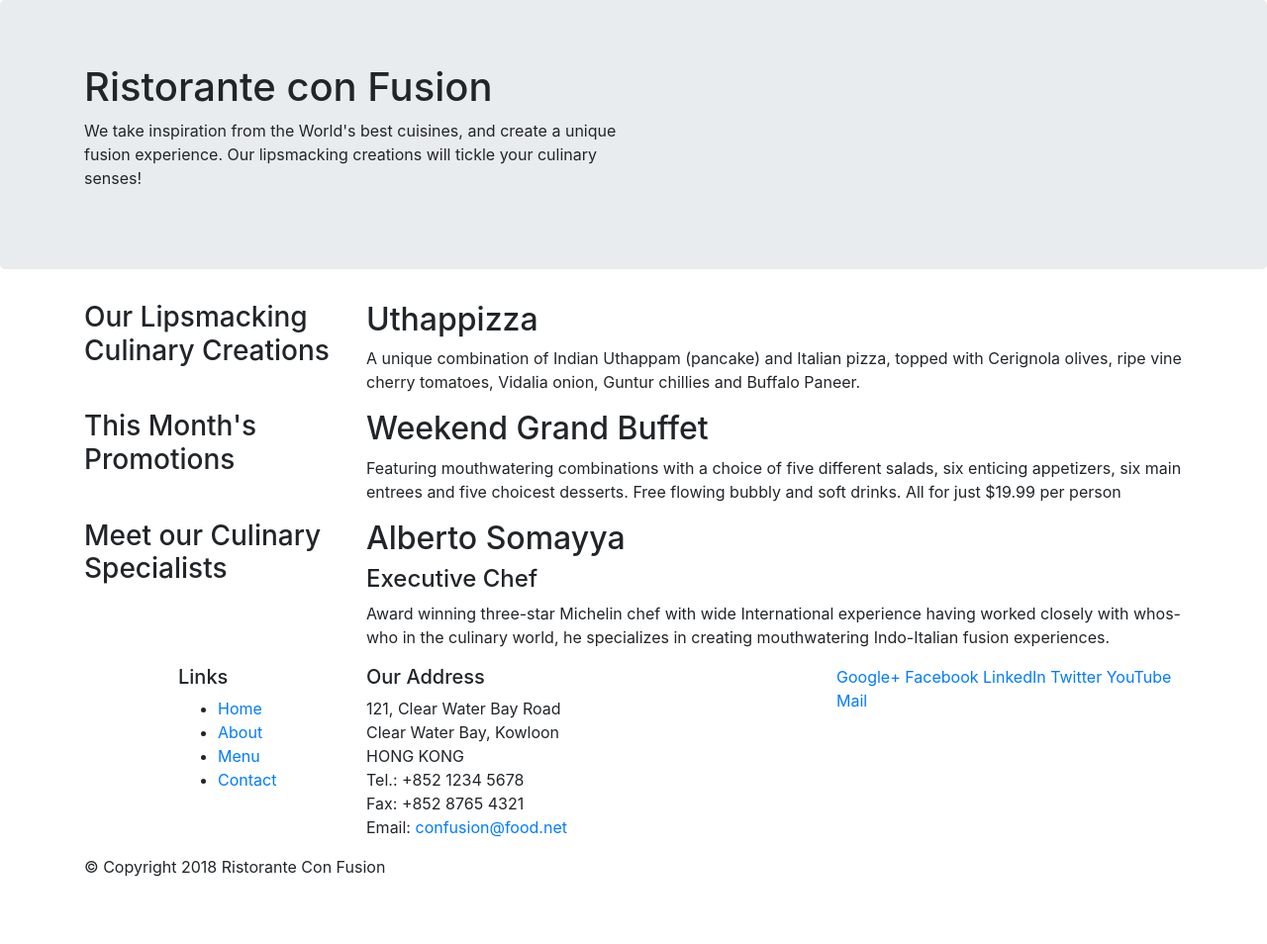
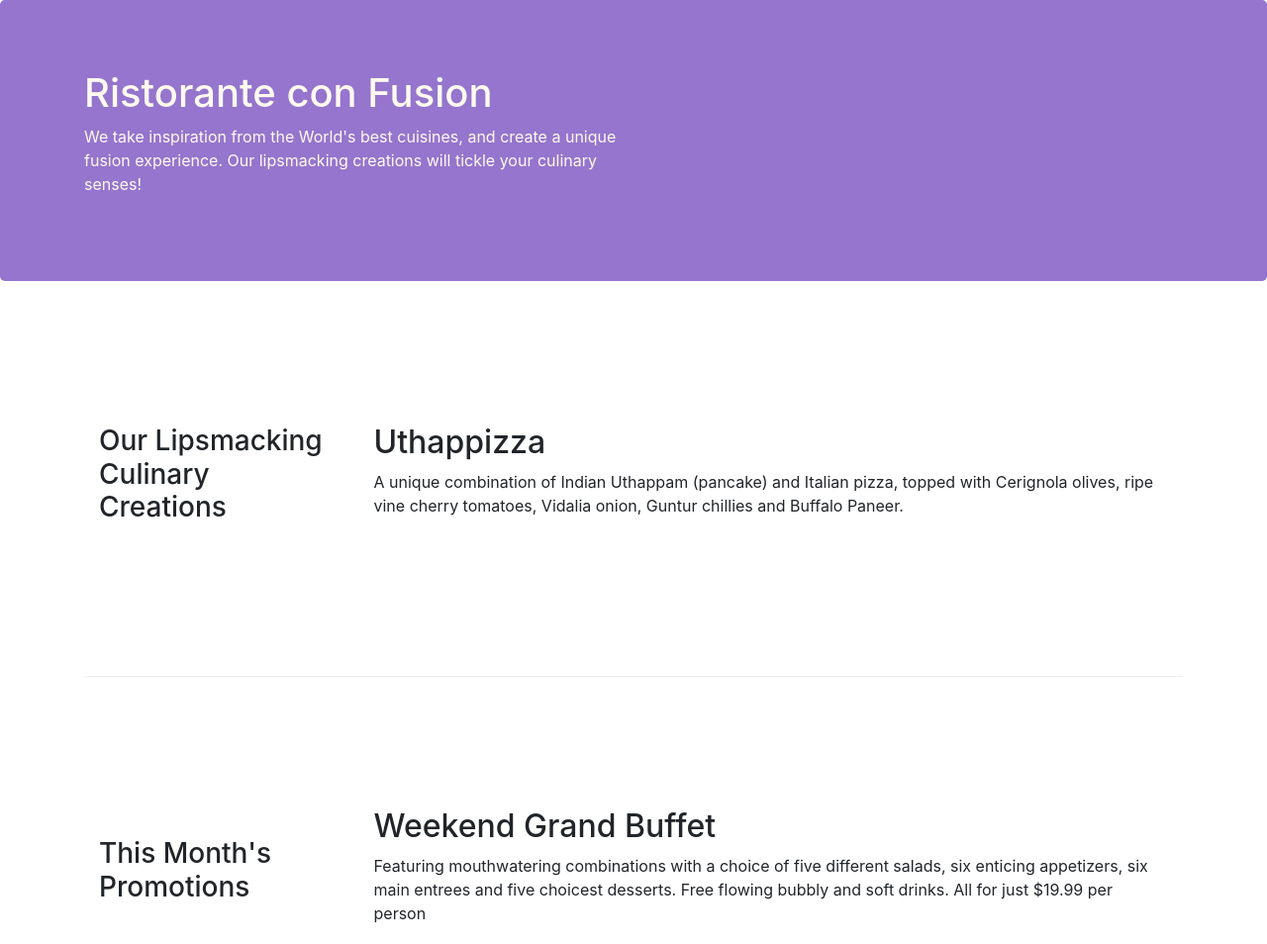
Before and after one commit to mitrabuggaveeti/Website-Using-Bootstrap, a website: page index.html in a window 1280 px wide. Shown: the top 954 px of the page at 99% size. Before the commit the page ends 904 px from the top, so only its background shows below. Drawn offline with nearby package versions, Linux system fonts and the light colour scheme.

Commit message:
bootstrap grid part2

```diff
--- /dev/null
+++ b/css/styles.css
@@ -0,0 +1,29 @@
+.row-header{
+    margin:0px auto;
+    padding:0px;
+}
+
+.row-content {
+    margin:0px auto;
+    padding: 50px 0px 50px 0px;
+    border-bottom: 1px ridge;
+    min-height:400px;
+}
+
+.footer{
+    background-color: #D1C4E9;
+    margin:0px auto;
+    padding: 20px 0px 20px 0px;
+}
+.jumbotron {
+    padding:70px 30px 70px 30px;
+    margin:0px auto;
+    background: #9575CD ;
+    color:floralwhite;
+}
+
+address{
+    font-size:80%;
+    margin:0px;
+    color:#0f0f0f;
+}
--- a/index.html
+++ b/index.html
@@ -10,13 +10,14 @@
 
     <!-- Bootstrap CSS -->
     <link rel="stylesheet" href="node_modules/bootstrap/dist/css/bootstrap.min.css">
+    <link rel="stylesheet" href="css/styles.css">
 </head>
 
 <body>
 
     <header class="jumbotron">
         <div class="container">
-            <div class="row">
+            <div class="row row header">
                 <div class="col-12 col-sm-6">
                     <h1>Ristorante con Fusion</h1>
                     <p>We take inspiration from the World's best cuisines, and create a unique fusion experience. Our lipsmacking creations will tickle your culinary senses!</p>
@@ -28,7 +29,7 @@
     </header>
 
     <div class="container">
-        <div class="row">
+        <div class="row row-content align-items-center">
             <div class="col-12 col-sm-4 col-md-3">
                 <h3>Our Lipsmacking Culinary Creations</h3>
             </div>
@@ -39,7 +40,7 @@
         </div>
 
 
-        <div class="row">
+        <div class="row row-content align-items-center">
             <div class="col-12 col-sm-4 col-md-3">
                 <h3>This Month's Promotions</h3>
             </div>
@@ -49,7 +50,7 @@
             </div>
         </div>
 
-        <div class="row">
+        <div class="row row-content align-items-center">
             <div class="col-12 col-sm-4 col-md-3">
                 <h3>Meet our Culinary Specialists</h3>
             </div>
@@ -61,12 +62,12 @@
         </div>
     </div>
 
-    <footer>
+    <footer class="footer">
         <div class="container">
             <div class="row">
-                <div class="col-4  offset-1 col-sm-2">
+                <div class="col-4  offset-1  col-sm-2">
                     <h5>Links</h5>
-                    <ul>
+                    <ul class="list-unstyled">
                         <li><a href="#">Home</a></li>
                         <li><a href="#">About</a></li>
                         <li><a href="#">Menu</a></li>
@@ -84,8 +85,8 @@
 		              Email: <a href="mailto:confusion@food.net">confusion@food.net</a>
 		           </address>
                 </div>
-                <div class="col-12 col-sm-4">
-                    <div>
+                <div class="col-12 col-sm-4 align-self-center">
+                    <div class="text-center">
                         <a href="http://google.com/+">Google+</a>
                         <a href="http://www.facebook.com/profile.php?id=">Facebook</a>
                         <a href="http://www.linkedin.com/in/">LinkedIn</a>
@@ -95,7 +96,7 @@
                     </div>
                 </div>
            </div>
-           <div class="row">
+           <div class="row justify-content-center">
                 <div  class="col-auto">
                     <p>© Copyright 2018 Ristorante Con Fusion</p>
                 </div>
```
